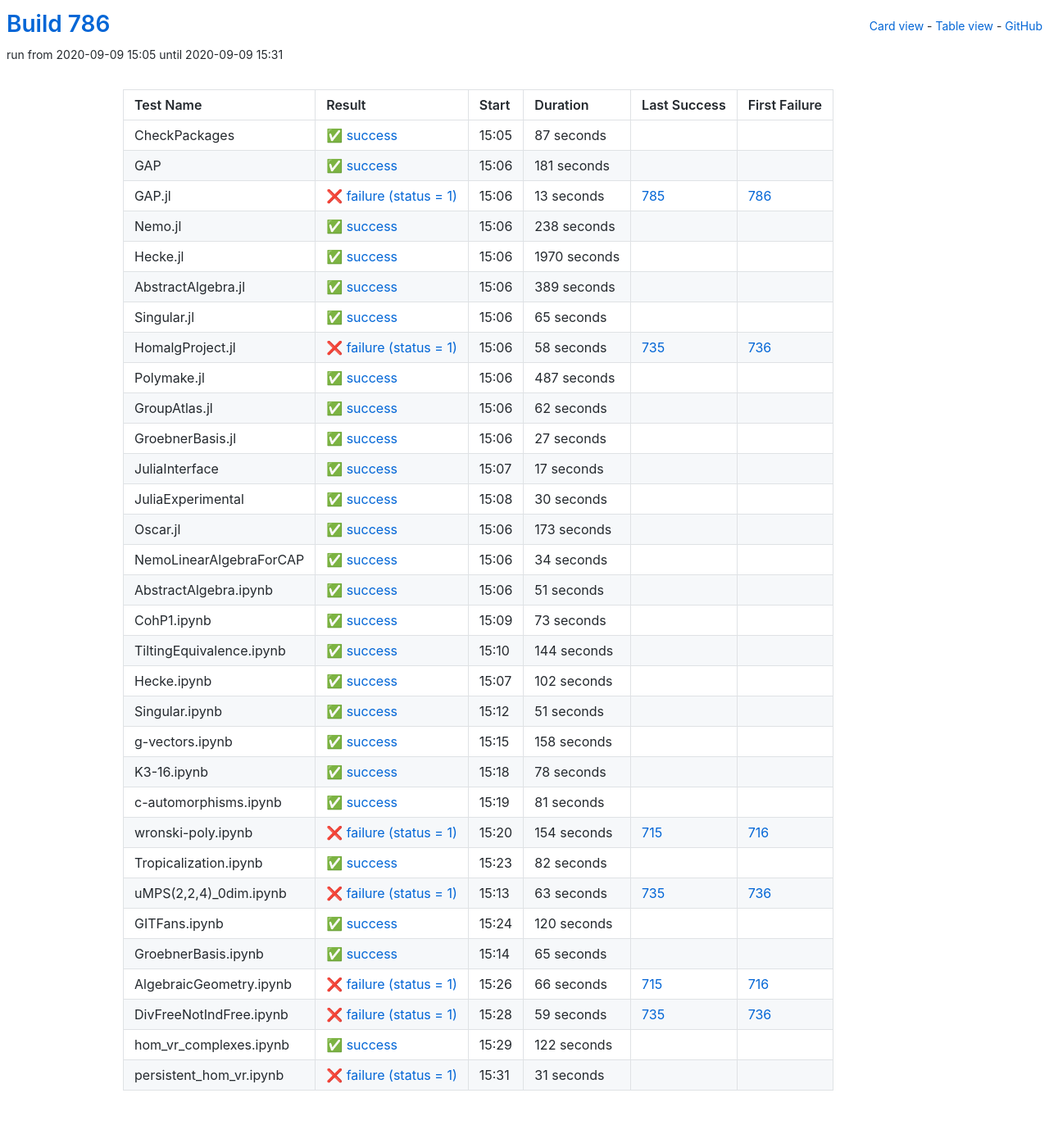
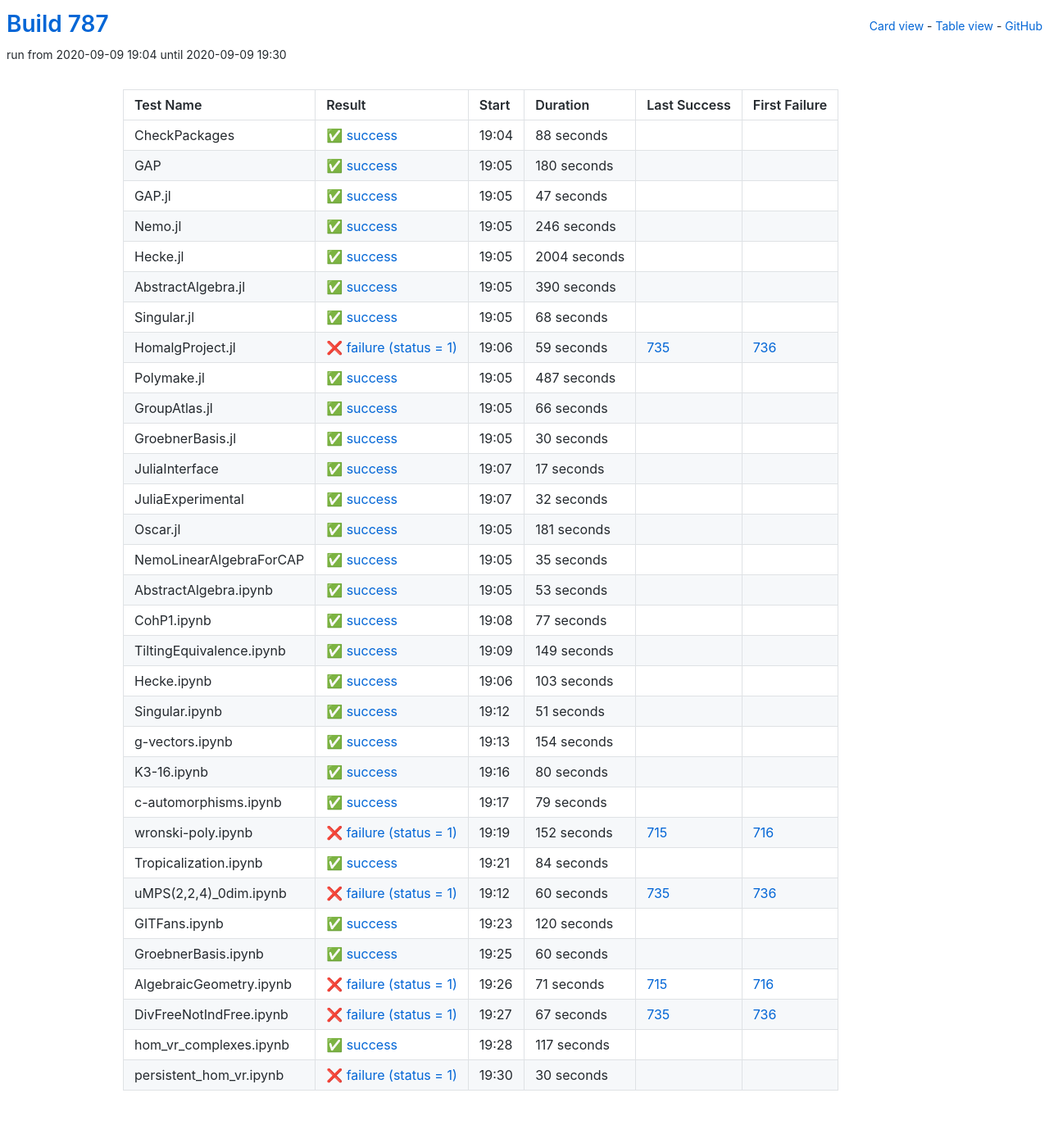
Before and after one commit to oscar-system/oscar-ci-status-stable, a Jekyll site: the page built from table.html, in a window 1280 px wide. Shown: the whole page at 82% size. Built offline with Jekyll 4.4.1, drawn with Linux system fonts in a browser that asks for light colours.

Commit message:
Build #787

```diff
--- a/_data/ci.yml
+++ b/_data/ci.yml
@@ -1,6 +1,6 @@
 ---
-build: 786
-build_url: https://oscarci.mathematik.uni-kl.de/job/oscar-stable/786/
+build: 787
+build_url: https://oscarci.mathematik.uni-kl.de/job/oscar-stable/787/
 job: oscar-stable
 organization: oscar-system
 repo: oscar-ci-status-stable
@@ -8,104 +8,104 @@ repourl: https://github.com/oscar-system/oscar-ci-status-stable
 tests:
 - name: CheckPackages
   id: checkpackages
-  log: https://oscarci.mathematik.uni-kl.de/job/oscar-stable/786/artifact/logs/build-786/CheckPackages.log
-  start: 2020-09-09 15:05
+  log: https://oscarci.mathematik.uni-kl.de/job/oscar-stable/787/artifact/logs/build-787/CheckPackages.log
+  start: 2020-09-09 19:04
   success: true
   exitcode: 0
   status: success
-  duration: 87
+  duration: 88
   last_success: false
   last_success_url:
   first_failure: false
   first_failure_url:
 - name: GAP
   id: gap
-  log: https://oscarci.mathematik.uni-kl.de/job/oscar-stable/786/artifact/logs/build-786/GAP.log
-  start: 2020-09-09 15:06
+  log: https://oscarci.mathematik.uni-kl.de/job/oscar-stable/787/artifact/logs/build-787/GAP.log
+  start: 2020-09-09 19:05
   success: true
   exitcode: 0
   status: success
-  duration: 181
+  duration: 180
   last_success: false
   last_success_url:
   first_failure: false
   first_failure_url:
 - name: GAP.jl
   id: gap-jl
-  log: https://oscarci.mathematik.uni-kl.de/job/oscar-stable/786/artifact/logs/build-786/GAP.jl.log
-  start: 2020-09-09 15:06
-  success: false
-  exitcode: 1
-  status: failure
-  duration: 13
-  last_success: 785
-  last_success_url: https://oscarci.mathematik.uni-kl.de/job/oscar-stable/785/
-  first_failure: 786
-  first_failure_url: https://oscarci.mathematik.uni-kl.de/job/oscar-stable/786/
-- name: Nemo.jl
-  id: nemo-jl
-  log: https://oscarci.mathematik.uni-kl.de/job/oscar-stable/786/artifact/logs/build-786/Nemo.jl.log
-  start: 2020-09-09 15:06
+  log: https://oscarci.mathematik.uni-kl.de/job/oscar-stable/787/artifact/logs/build-787/GAP.jl.log
+  start: 2020-09-09 19:05
   success: true
   exitcode: 0
   status: success
-  duration: 238
+  duration: 47
+  last_success: false
+  last_success_url:
+  first_failure: false
+  first_failure_url:
+- name: Nemo.jl
+  id: nemo-jl
+  log: https://oscarci.mathematik.uni-kl.de/job/oscar-stable/787/artifact/logs/build-787/Nemo.jl.log
+  start: 2020-09-09 19:05
+  success: true
+  exitcode: 0
+  status: success
+  duration: 246
   last_success: false
   last_success_url:
   first_failure: false
   first_failure_url:
 - name: Hecke.jl
   id: hecke-jl
-  log: https://oscarci.mathematik.uni-kl.de/job/oscar-stable/786/artifact/logs/build-786/Hecke.jl.log
-  start: 2020-09-09 15:06
+  log: https://oscarci.mathematik.uni-kl.de/job/oscar-stable/787/artifact/logs/build-787/Hecke.jl.log
+  start: 2020-09-09 19:05
   success: true
   exitcode: 0
   status: success
-  duration: 1970
+  duration: 2004
   last_success: false
   last_success_url:
   first_failure: false
   first_failure_url:
 - name: AbstractAlgebra.jl
   id: abstractalgebra-jl
-  log: https://oscarci.mathematik.uni-kl.de/job/oscar-stable/786/artifact/logs/build-786/AbstractAlgebra.jl.log
-  start: 2020-09-09 15:06
+  log: https://oscarci.mathematik.uni-kl.de/job/oscar-stable/787/artifact/logs/build-787/AbstractAlgebra.jl.log
+  start: 2020-09-09 19:05
   success: true
   exitcode: 0
   status: success
-  duration: 389
+  duration: 390
   last_success: false
   last_success_url:
   first_failure: false
   first_failure_url:
 - name: Singular.jl
   id: singular-jl
-  log: https://oscarci.mathematik.uni-kl.de/job/oscar-stable/786/artifact/logs/build-786/Singular.jl.log
-  start: 2020-09-09 15:06
+  log: https://oscarci.mathematik.uni-kl.de/job/oscar-stable/787/artifact/logs/build-787/Singular.jl.log
+  start: 2020-09-09 19:05
   success: true
   exitcode: 0
   status: success
-  duration: 65
+  duration: 68
   last_success: false
   last_success_url:
   first_failure: false
   first_failure_url:
 - name: HomalgProject.jl
   id: homalgproject-jl
-  log: https://oscarci.mathematik.uni-kl.de/job/oscar-stable/786/artifact/logs/build-786/HomalgProject.jl.log
-  start: 2020-09-09 15:06
+  log: https://oscarci.mathematik.uni-kl.de/job/oscar-stable/787/artifact/logs/build-787/HomalgProject.jl.log
+  start: 2020-09-09 19:06
   success: false
   exitcode: 1
   status: failure
-  duration: 58
+  duration: 59
   last_success: 735
   last_success_url: https://oscarci.mathematik.uni-kl.de/job/oscar-stable/735/
   first_failure: 736
   first_failure_url: https://oscarci.mathematik.uni-kl.de/job/oscar-stable/736/
 - name: Polymake.jl
   id: polymake-jl
-  log: https://oscarci.mathematik.uni-kl.de/job/oscar-stable/786/artifact/logs/build-786/Polymake.jl.log
-  start: 2020-09-09 15:06
+  log: https://oscarci.mathematik.uni-kl.de/job/oscar-stable/787/artifact/logs/build-787/Polymake.jl.log
+  start: 2020-09-09 19:05
   success: true
   exitcode: 0
   status: success
@@ -116,32 +116,32 @@ tests:
   first_failure_url:
 - name: GroupAtlas.jl
   id: groupatlas-jl
-  log: https://oscarci.mathematik.uni-kl.de/job/oscar-stable/786/artifact/logs/build-786/GroupAtlas.jl.log
-  start: 2020-09-09 15:06
+  log: https://oscarci.mathematik.uni-kl.de/job/oscar-stable/787/artifact/logs/build-787/GroupAtlas.jl.log
+  start: 2020-09-09 19:05
   success: true
   exitcode: 0
   status: success
-  duration: 62
+  duration: 66
   last_success: false
   last_success_url:
   first_failure: false
   first_failure_url:
 - name: GroebnerBasis.jl
   id: groebnerbasis-jl
-  log: https://oscarci.mathematik.uni-kl.de/job/oscar-stable/786/artifact/logs/build-786/GroebnerBasis.jl.log
-  start: 2020-09-09 15:06
+  log: https://oscarci.mathematik.uni-kl.de/job/oscar-stable/787/artifact/logs/build-787/GroebnerBasis.jl.log
+  start: 2020-09-09 19:05
   success: true
   exitcode: 0
   status: success
-  duration: 27
+  duration: 30
   last_success: false
   last_success_url:
   first_failure: false
   first_failure_url:
 - name: JuliaInterface
   id: juliainterface
-  log: https://oscarci.mathematik.uni-kl.de/job/oscar-stable/786/artifact/logs/build-786/JuliaInterface.log
-  start: 2020-09-09 15:07
+  log: https://oscarci.mathematik.uni-kl.de/job/oscar-stable/787/artifact/logs/build-787/JuliaInterface.log
+  start: 2020-09-09 19:07
   success: true
   exitcode: 0
   status: success
@@ -152,92 +152,92 @@ tests:
   first_failure_url:
 - name: JuliaExperimental
   id: juliaexperimental
-  log: https://oscarci.mathematik.uni-kl.de/job/oscar-stable/786/artifact/logs/build-786/JuliaExperimental.log
-  start: 2020-09-09 15:08
+  log: https://oscarci.mathematik.uni-kl.de/job/oscar-stable/787/artifact/logs/build-787/JuliaExperimental.log
+  start: 2020-09-09 19:07
   success: true
   exitcode: 0
   status: success
-  duration: 30
+  duration: 32
   last_success: false
   last_success_url:
   first_failure: false
   first_failure_url:
 - name: Oscar.jl
   id: oscar-jl
-  log: https://oscarci.mathematik.uni-kl.de/job/oscar-stable/786/artifact/logs/build-786/Oscar.jl.log
-  start: 2020-09-09 15:06
+  log: https://oscarci.mathematik.uni-kl.de/job/oscar-stable/787/artifact/logs/build-787/Oscar.jl.log
+  start: 2020-09-09 19:05
   success: true
   exitcode: 0
   status: success
-  duration: 173
+  duration: 181
   last_success: false
   last_success_url:
   first_failure: false
   first_failure_url:
 - name: NemoLinearAlgebraForCAP
   id: nemolinearalgebraforcap
-  log: https://oscarci.mathematik.uni-kl.de/job/oscar-stable/786/artifact/logs/build-786/NemoLinearAlgebraForCAP.log
-  start: 2020-09-09 15:06
+  log: https://oscarci.mathematik.uni-kl.de/job/oscar-stable/787/artifact/logs/build-787/NemoLinearAlgebraForCAP.log
+  start: 2020-09-09 19:05
   success: true
   exitcode: 0
   status: success
-  duration: 34
+  duration: 35
   last_success: false
   last_success_url:
   first_failure: false
   first_failure_url:
 - name: AbstractAlgebra.ipynb
   id: abstractalgebra-ipynb
-  log: https://oscarci.mathematik.uni-kl.de/job/oscar-stable/786/artifact/logs/build-786/AbstractAlgebra.ipynb.log
-  start: 2020-09-09 15:06
+  log: https://oscarci.mathematik.uni-kl.de/job/oscar-stable/787/artifact/logs/build-787/AbstractAlgebra.ipynb.log
+  start: 2020-09-09 19:05
   success: true
   exitcode: 0
   status: success
-  duration: 51
+  duration: 53
   last_success: false
   last_success_url:
   first_failure: false
   first_failure_url:
 - name: CohP1.ipynb
   id: cohp1-ipynb
-  log: https://oscarci.mathematik.uni-kl.de/job/oscar-stable/786/artifact/logs/build-786/CohP1.ipynb.log
-  start: 2020-09-09 15:09
+  log: https://oscarci.mathematik.uni-kl.de/job/oscar-stable/787/artifact/logs/build-787/CohP1.ipynb.log
+  start: 2020-09-09 19:08
   success: true
   exitcode: 0
   status: success
-  duration: 73
+  duration: 77
   last_success: false
   last_success_url:
   first_failure: false
   first_failure_url:
 - name: TiltingEquivalence.ipynb
   id: tiltingequivalence-ipynb
-  log: https://oscarci.mathematik.uni-kl.de/job/oscar-stable/786/artifact/logs/build-786/TiltingEquivalence.ipynb.log
-  start: 2020-09-09 15:10
+  log: https://oscarci.mathematik.uni-kl.de/job/oscar-stable/787/artifact/logs/build-787/TiltingEquivalence.ipynb.log
+  start: 2020-09-09 19:09
   success: true
   exitcode: 0
   status: success
-  duration: 144
+  duration: 149
   last_success: false
   last_success_url:
   first_failure: false
   first_failure_url:
 - name: Hecke.ipynb
   id: hecke-ipynb
-  log: https://oscarci.mathematik.uni-kl.de/job/oscar-stable/786/artifact/logs/build-786/Hecke.ipynb.log
-  start: 2020-09-09 15:07
+  log: https://oscarci.mathematik.uni-kl.de/job/oscar-stable/787/artifact/logs/build-787/Hecke.ipynb.log
+  start: 2020-09-09 19:06
   success: true
   exitcode: 0
   status: success
-  duration: 102
+  duration: 103
   last_success: false
   last_success_url:
   first_failure: false
   first_failure_url:
 - name: Singular.ipynb
   id: singular-ipynb
-  log: https://oscarci.mathematik.uni-kl.de/job/oscar-stable/786/artifact/logs/build-786/Singular.ipynb.log
-  start: 2020-09-09 15:12
+  log: https://oscarci.mathematik.uni-kl.de/job/oscar-stable/787/artifact/logs/build-787/Singular.ipynb.log
+  start: 2020-09-09 19:12
   success: true
   exitcode: 0
   status: success
@@ -248,80 +248,80 @@ tests:
   first_failure_url:
 - name: g-vectors.ipynb
   id: g-vectors-ipynb
-  log: https://oscarci.mathematik.uni-kl.de/job/oscar-stable/786/artifact/logs/build-786/g-vectors.ipynb.log
-  start: 2020-09-09 15:15
+  log: https://oscarci.mathematik.uni-kl.de/job/oscar-stable/787/artifact/logs/build-787/g-vectors.ipynb.log
+  start: 2020-09-09 19:13
   success: true
   exitcode: 0
   status: success
-  duration: 158
+  duration: 154
   last_success: false
   last_success_url:
   first_failure: false
   first_failure_url:
 - name: K3-16.ipynb
   id: k3-16-ipynb
-  log: https://oscarci.mathematik.uni-kl.de/job/oscar-stable/786/artifact/logs/build-786/K3-16.ipynb.log
-  start: 2020-09-09 15:18
+  log: https://oscarci.mathematik.uni-kl.de/job/oscar-stable/787/artifact/logs/build-787/K3-16.ipynb.log
+  start: 2020-09-09 19:16
   success: true
   exitcode: 0
   status: success
-  duration: 78
+  duration: 80
   last_success: false
   last_success_url:
   first_failure: false
   first_failure_url:
 - name: c-automorphisms.ipynb
   id: c-automorphisms-ipynb
-  log: https://oscarci.mathematik.uni-kl.de/job/oscar-stable/786/artifact/logs/build-786/c-automorphisms.ipynb.log
-  start: 2020-09-09 15:19
+  log: https://oscarci.mathematik.uni-kl.de/job/oscar-stable/787/artifact/logs/build-787/c-automorphisms.ipynb.log
+  start: 2020-09-09 19:17
   success: true
   exitcode: 0
   status: success
-  duration: 81
+  duration: 79
   last_success: false
   last_success_url:
   first_failure: false
   first_failure_url:
 - name: wronski-poly.ipynb
   id: wronski-poly-ipynb
-  log: https://oscarci.mathematik.uni-kl.de/job/oscar-stable/786/artifact/logs/build-786/wronski-poly.ipynb.log
-  start: 2020-09-09 15:20
+  log: https://oscarci.mathematik.uni-kl.de/job/oscar-stable/787/artifact/logs/build-787/wronski-poly.ipynb.log
+  start: 2020-09-09 19:19
   success: false
   exitcode: 1
   status: failure
-  duration: 154
+  duration: 152
   last_success: 715
   last_success_url: https://oscarci.mathematik.uni-kl.de/job/oscar-stable/715/
   first_failure: 716
   first_failure_url: https://oscarci.mathematik.uni-kl.de/job/oscar-stable/716/
 - name: Tropicalization.ipynb
   id: tropicalization-ipynb
-  log: https://oscarci.mathematik.uni-kl.de/job/oscar-stable/786/artifact/logs/build-786/Tropicalization.ipynb.log
-  start: 2020-09-09 15:23
+  log: https://oscarci.mathematik.uni-kl.de/job/oscar-stable/787/artifact/logs/build-787/Tropicalization.ipynb.log
+  start: 2020-09-09 19:21
   success: true
   exitcode: 0
   status: success
-  duration: 82
+  duration: 84
   last_success: false
   last_success_url:
   first_failure: false
   first_failure_url:
 - name: uMPS(2,2,4)_0dim.ipynb
   id: umps-2-2-4-0dim-ipynb
-  log: https://oscarci.mathematik.uni-kl.de/job/oscar-stable/786/artifact/logs/build-786/uMPS-2-2-4-_0dim.ipynb.log
-  start: 2020-09-09 15:13
+  log: https://oscarci.mathematik.uni-kl.de/job/oscar-stable/787/artifact/logs/build-787/uMPS-2-2-4-_0dim.ipynb.log
+  start: 2020-09-09 19:12
   success: false
   exitcode: 1
   status: failure
-  duration: 63
+  duration: 60
   last_success: 735
   last_success_url: https://oscarci.mathematik.uni-kl.de/job/oscar-stable/735/
   first_failure: 736
   first_failure_url: https://oscarci.mathematik.uni-kl.de/job/oscar-stable/736/
 - name: GITFans.ipynb
   id: gitfans-ipynb
-  log: https://oscarci.mathematik.uni-kl.de/job/oscar-stable/786/artifact/logs/build-786/GITFans.ipynb.log
-  start: 2020-09-09 15:24
+  log: https://oscarci.mathematik.uni-kl.de/job/oscar-stable/787/artifact/logs/build-787/GITFans.ipynb.log
+  start: 2020-09-09 19:23
   success: true
   exitcode: 0
   status: success
@@ -332,60 +332,60 @@ tests:
   first_failure_url:
 - name: GroebnerBasis.ipynb
   id: groebnerbasis-ipynb
-  log: https://oscarci.mathematik.uni-kl.de/job/oscar-stable/786/artifact/logs/build-786/GroebnerBasis.ipynb.log
-  start: 2020-09-09 15:14
+  log: https://oscarci.mathematik.uni-kl.de/job/oscar-stable/787/artifact/logs/build-787/GroebnerBasis.ipynb.log
+  start: 2020-09-09 19:25
   success: true
   exitcode: 0
   status: success
-  duration: 65
+  duration: 60
   last_success: false
   last_success_url:
   first_failure: false
   first_failure_url:
 - name: AlgebraicGeometry.ipynb
   id: algebraicgeometry-ipynb
-  log: https://oscarci.mathematik.uni-kl.de/job/oscar-stable/786/artifact/logs/build-786/AlgebraicGeometry.ipynb.log
-  start: 2020-09-09 15:26
+  log: https://oscarci.mathematik.uni-kl.de/job/oscar-stable/787/artifact/logs/build-787/AlgebraicGeometry.ipynb.log
+  start: 2020-09-09 19:26
   success: false
   exitcode: 1
   status: failure
-  duration: 66
+  duration: 71
   last_success: 715
   last_success_url: https://oscarci.mathematik.uni-kl.de/job/oscar-stable/715/
   first_failure: 716
   first_failure_url: https://oscarci.mathematik.uni-kl.de/job/oscar-stable/716/
 - name: DivFreeNotIndFree.ipynb
   id: divfreenotindfree-ipynb
-  log: https://oscarci.mathematik.uni-kl.de/job/oscar-stable/786/artifact/logs/build-786/DivFreeNotIndFree.ipynb.log
-  start: 2020-09-09 15:28
+  log: https://oscarci.mathematik.uni-kl.de/job/oscar-stable/787/artifact/logs/build-787/DivFreeNotIndFree.ipynb.log
+  start: 2020-09-09 19:27
   success: false
   exitcode: 1
   status: failure
-  duration: 59
+  duration: 67
   last_success: 735
   last_success_url: https://oscarci.mathematik.uni-kl.de/job/oscar-stable/735/
   first_failure: 736
   first_failure_url: https://oscarci.mathematik.uni-kl.de/job/oscar-stable/736/
 - name: hom_vr_complexes.ipynb
   id: hom-vr-complexes-ipynb
-  log: https://oscarci.mathematik.uni-kl.de/job/oscar-stable/786/artifact/logs/build-786/hom_vr_complexes.ipynb.log
-  start: 2020-09-09 15:29
+  log: https://oscarci.mathematik.uni-kl.de/job/oscar-stable/787/artifact/logs/build-787/hom_vr_complexes.ipynb.log
+  start: 2020-09-09 19:28
   success: true
   exitcode: 0
   status: success
-  duration: 122
+  duration: 117
   last_success: false
   last_success_url:
   first_failure: false
   first_failure_url:
 - name: persistent_hom_vr.ipynb
   id: persistent-hom-vr-ipynb
-  log: https://oscarci.mathematik.uni-kl.de/job/oscar-stable/786/artifact/logs/build-786/persistent_hom_vr.ipynb.log
-  start: 2020-09-09 15:31
+  log: https://oscarci.mathematik.uni-kl.de/job/oscar-stable/787/artifact/logs/build-787/persistent_hom_vr.ipynb.log
+  start: 2020-09-09 19:30
   success: false
   exitcode: 1
   status: failure
-  duration: 31
+  duration: 30
   last_success: false
   last_success_url:
   first_failure: false
```
Also changed, not shown: README.md.
